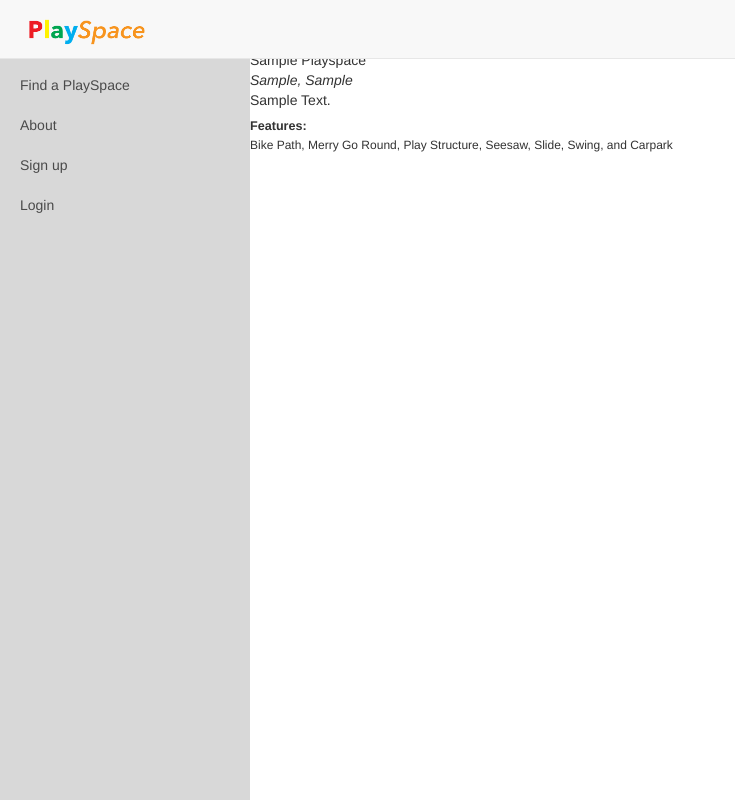
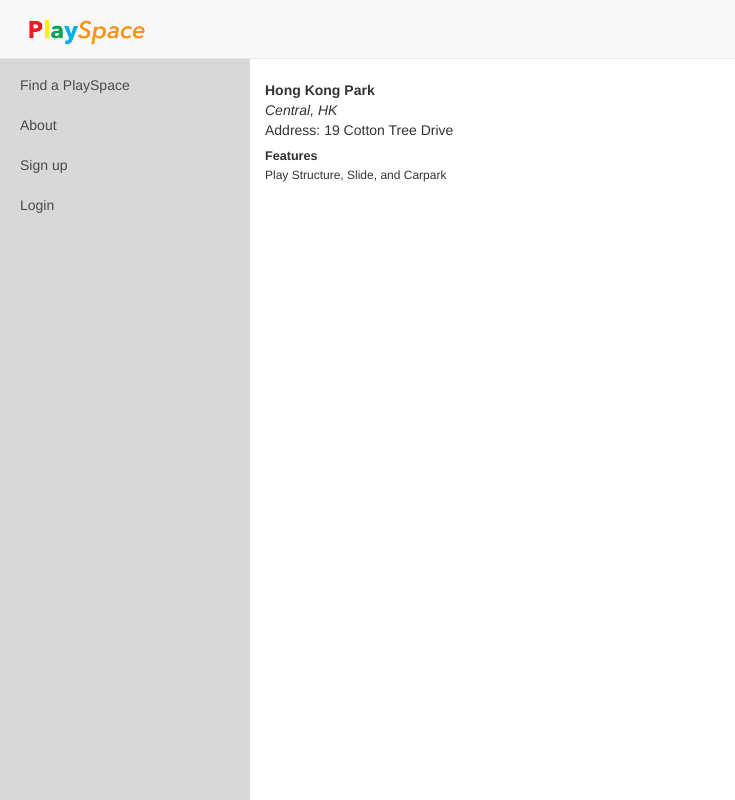
Before and after one commit to wdi-hk-9/Project-PlaySpace, a Rails app: page /playspaces/1 in a window 1280 px wide. Shown: the whole page, without its empty margins (0-735 px from the left). Run offline with Rails 7, Linux system fonts and the light colour scheme; data comes from the database, SQL or seed files in the repository; tables that the repository leaves empty hold one stand-in row (values such as "Sample post"); style sheets or scripts are compiled from the project's sources; parts of the project's set-up code (start-up, migrations or seed data) failed here and were passed over; some libraries are stand-ins or nearby versions.

Commit message:
created seed data; moved features array to playspaces_controller

```diff
--- a/app/assets/stylesheets/application.scss
+++ b/app/assets/stylesheets/application.scss
@@ -41,7 +41,7 @@ h6 {
 
 // creates spacing from top of page so elements don't get covered by nav bar
 .top-margin {
-  margin-top: 50px;
+  margin-top: 80px;
 }
 
 .no-margin {
--- a/app/controllers/playspaces_controller.rb
+++ b/app/controllers/playspaces_controller.rb
@@ -11,6 +11,8 @@ class PlayspacesController < ApplicationController
 
   def show
     @playspace = Playspace.find(params[:id])
+    @features = ["bike_path", "merry_go_round", "play_structure", "seesaw", "slide", "swing", "carpark", "snack_shop" "wc"]
+
   end
 
   def new
--- a/app/views/playspaces/show.html.erb
+++ b/app/views/playspaces/show.html.erb
@@ -1,12 +1,11 @@
-<div class="top-margin" id="playspaces-show">
+<div class="container-fluid top-margin" id="playspaces-show">
 
-  <div class="playspace-name"><%= @playspace.name.titleize %></div>
+  <div class="playspace-name"><strong><%= @playspace.name.titleize %></strong></div>
   <div class="playspace-district"><em><%= @playspace.district.titleize %>, <%= @playspace.region %></em></div>
-  <div class="playspace-address"><%= @playspace.address.titleize %></div>
+  <div class="playspace-address">Address: <%= @playspace.address.titleize %></div>
 
-  <h6>Features:</h6>
+  <h6>Features</h6>
     <span class="playspace-features">
-      <% @features = ["bike_path", "merry_go_round", "play_structure", "seesaw", "slide", "swing", "carpark", "snack_shop" "wc"] %>
       <% @array = [] %>
       <% @features.each do |feature| %>
         <% if @playspace[feature] %>
--- a/db/seeds.rb
+++ b/db/seeds.rb
@@ -14,10 +14,7 @@ categories.each do |category|
   Category.create(name: category)
 end
 
-
 Playspace.delete_all
-
-name, address, district, region, bike_path, merry_go_round, play_structure, seesaw, slide, swing, carpark, snack_shop, wc, category_id
 
 playspace_list = [
   ["Hong Kong Park", "19 Cotton Tree Drive", "Central", "HK", nil, nil, true, nil, true, nil, true, true, true, 2],
```
